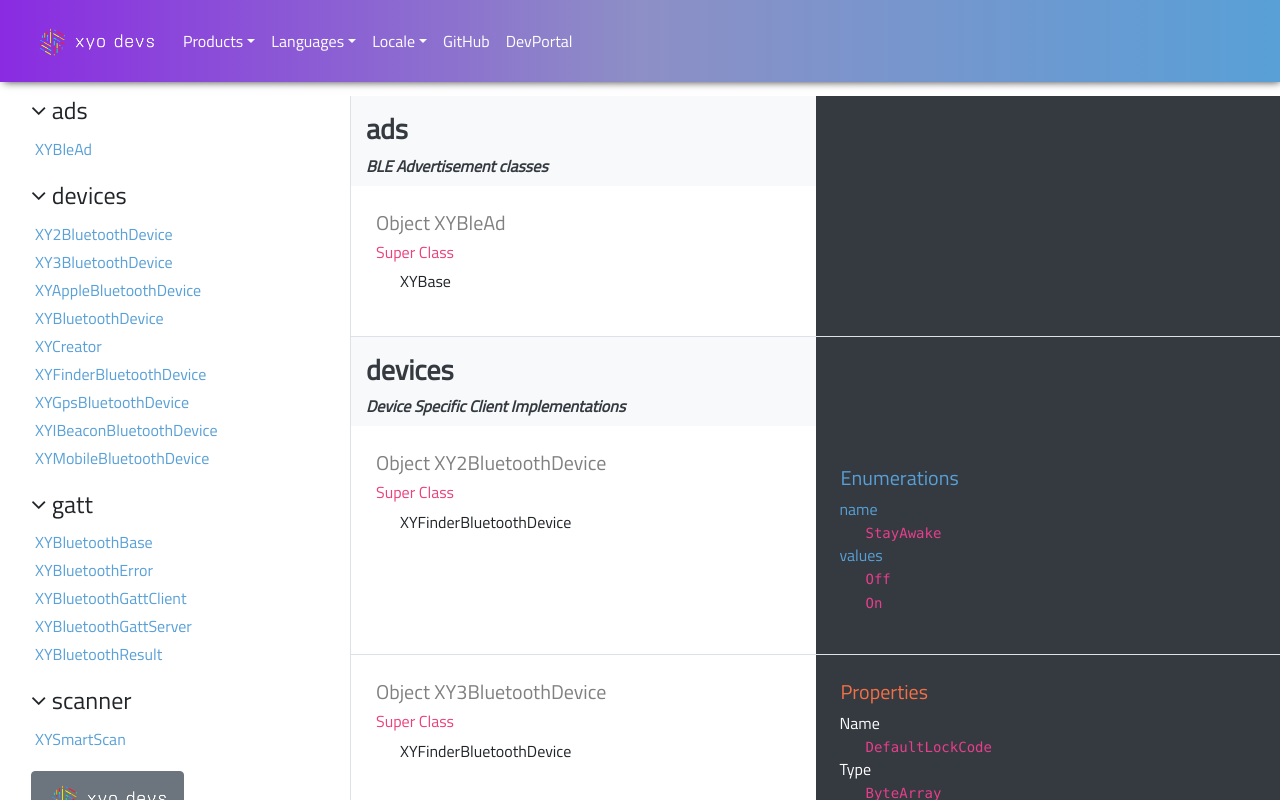
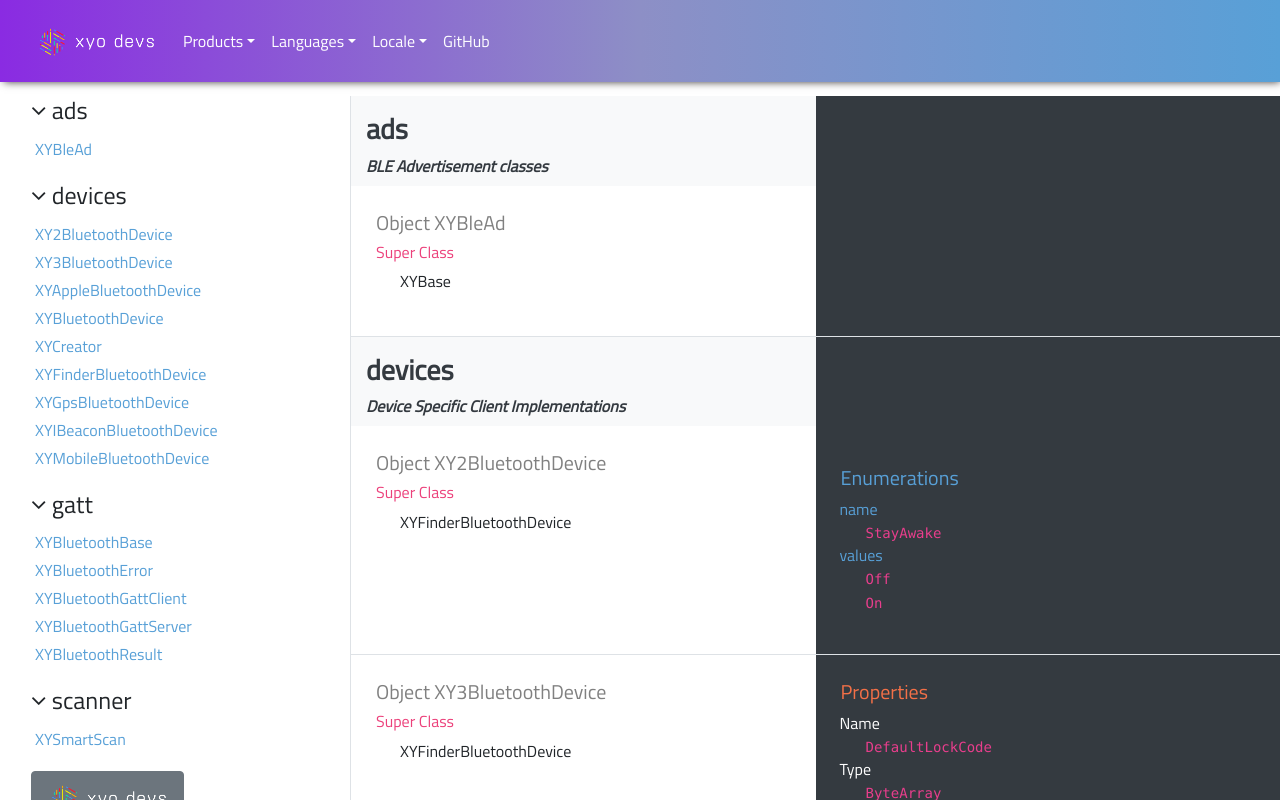
Before and after one commit to XYOracleNetwork-v1/app-reference-react, a React (Create React App) app: page / in a window 1280 px wide. Shown: the top 800 px of the page. Built offline with nearby package versions, Linux system fonts and the light colour scheme.

Commit message:
navbar update

```diff
--- a/src/components/Header.js
+++ b/src/components/Header.js
@@ -54,7 +54,7 @@ export default class Header extends Component {
     return (
       <div className='navbar fixed-top' style={xyoColor}>
         <Navbar expand="md">
-          <NavbarBrand href="/" style={navTextStyle}><img src={logo} alt="logo"/></NavbarBrand>
+          <NavbarBrand href="http://dev-developers.xyo.network.s3-website-us-east-1.amazonaws.com/" style={navTextStyle}><img src={logo} alt="logo"/></NavbarBrand>
           <NavbarToggler onClick={this.toggle} />
           <Collapse isOpen={this.state.isOpen} navbar>
             <Nav navbar>
@@ -95,9 +95,6 @@ export default class Header extends Component {
               <NavItem>
                 <NavLink href="https://github.com/XYOracleNetwork" style={navTextStyle} target="_blank">GitHub</NavLink>
               </NavItem>
-              <NavItem>
-                <NavLink href="http://dev-developers.xyo.network.s3-website-us-east-1.amazonaws.com/" style={navTextStyle}>DevPortal</NavLink>
-              </NavItem>
             </Nav>
           </Collapse>
         </Navbar>
```
